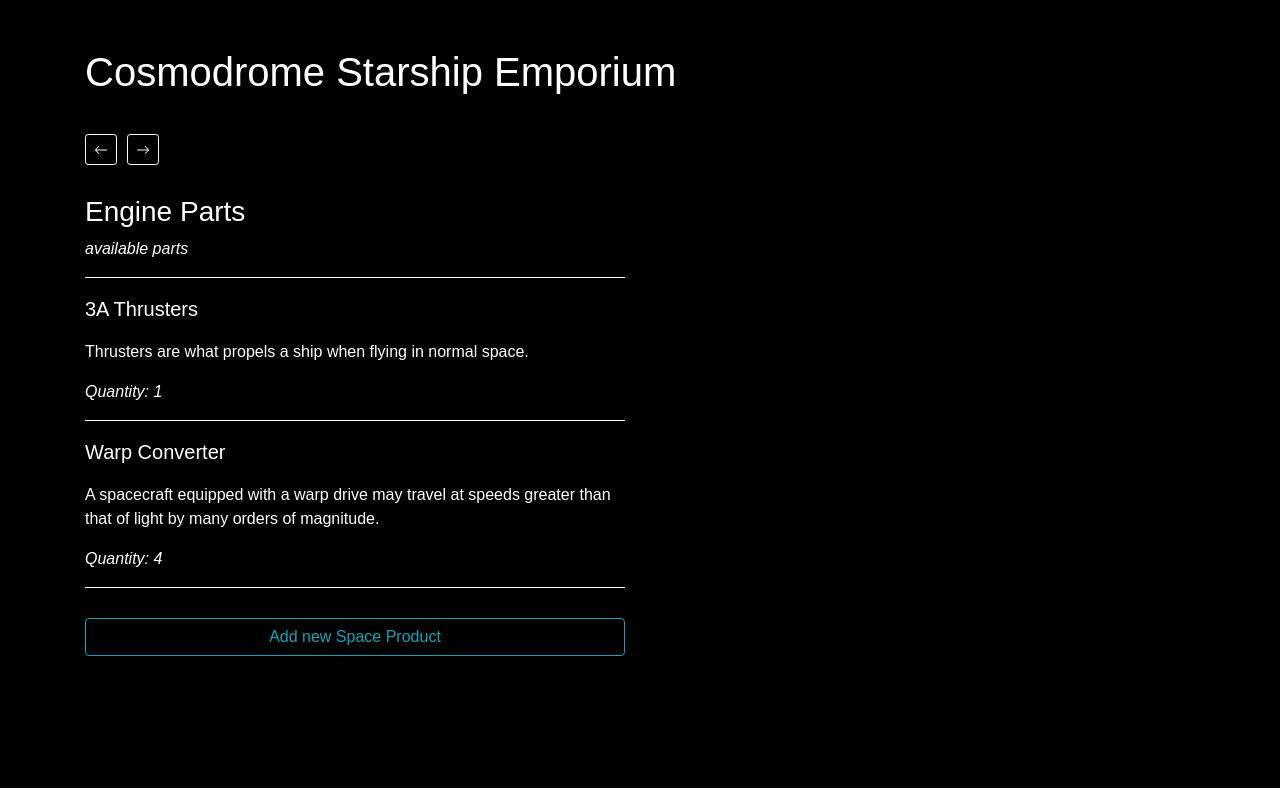
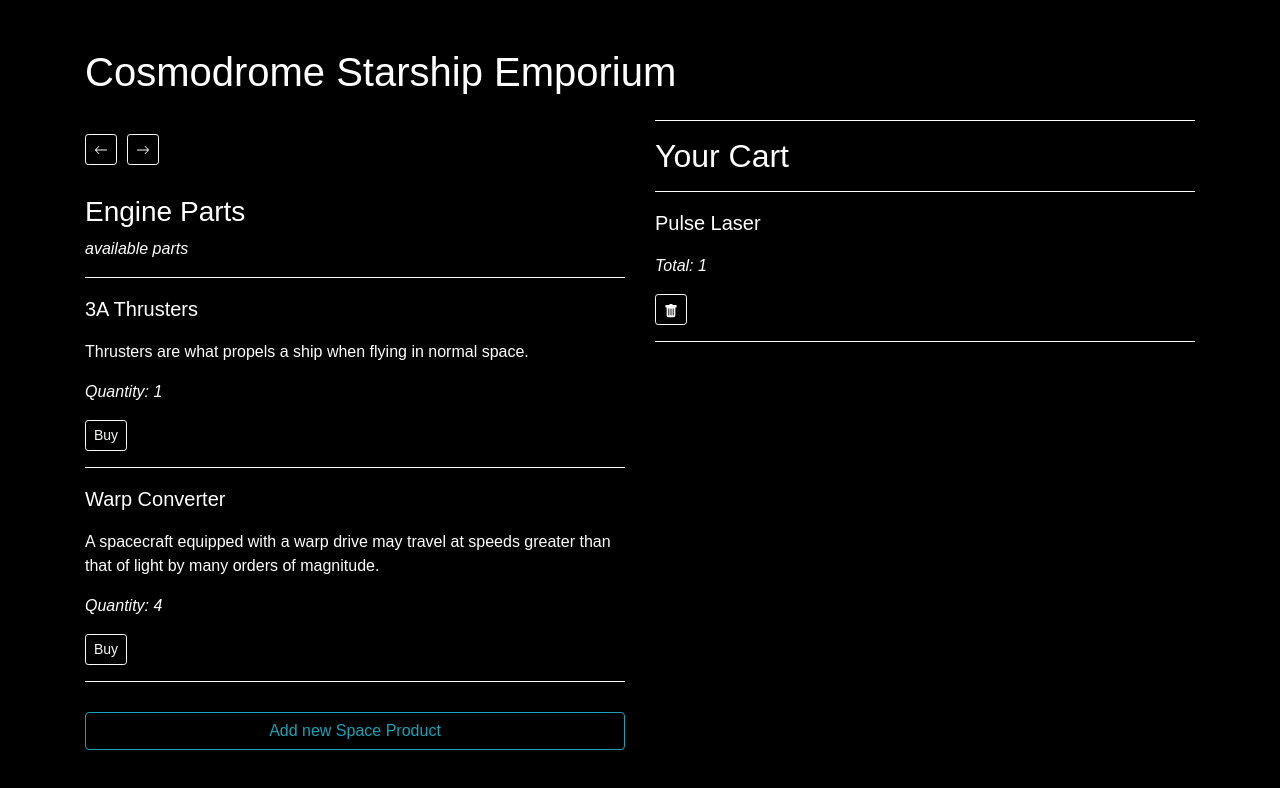
Before and after one commit to GrantEadie/cosmodrome, a React (Create React App) app: page / in a window 1280 px wide. Shown: the top 788 px of the page. Built offline with nearby package versions, Linux system fonts and the light colour scheme; a web font is replaced by a local one.

Commit message:
the cart functionality is at full.

```diff
--- a/src/components/App.js
+++ b/src/components/App.js
@@ -1,24 +1,13 @@
 import React from "react";
 import Header from "./Header";
 import CategoryControl from "./category/CategoryControl";
+
 
 function App(){
   return (
     <React.Fragment>
       <Header />
-      <div className="container">
-        <div className="row">
-          <div className="col-md-6">
-            <CategoryControl />
-          </div>
-          <div className="col-md-6">
-          </div>
-        </div>
-        <div className="row">
-          <div className="col-md-6">
-          </div>
-        </div>
-      </div>
+      <CategoryControl />
     </React.Fragment>
   );
 }
--- /dev/null
+++ b/src/components/cart/CartList.js
@@ -0,0 +1,29 @@
+import React from "react";
+import CartProduct from "./CartProduct";
+import PropTypes from "prop-types";
+
+
+function CartList(props) {
+  return (
+    <React.Fragment>
+    <hr />
+      <h2>Your Cart</h2>
+      <hr />
+      {props.cartList.map((product, index) =>
+        <CartProduct
+          prodName={product.prodName}
+          prodCategory={product.prodCategory}
+          cartTotal={product.cartTotal}
+          key={index} />
+      )}
+    </React.Fragment>
+  );
+}
+
+CartList.propTypes = {
+  cartList: PropTypes.array
+}
+
+
+
+export default CartList;
--- /dev/null
+++ b/src/components/cart/CartProduct.js
@@ -0,0 +1,29 @@
+import React from "react";
+import PropTypes from "prop-types";
+
+function CartProduct(props){
+  return (
+    <React.Fragment>
+        <p className="itemTitle">{props.prodName}</p>
+        <p>{props.prodDescription}</p>
+        <p><em>Total: {props.cartTotal}</em></p>
+        <button className="btn btn-outline-light btn-sm"><svg width="1em" height="1em" viewBox="0 0 16 16" class="bi bi-trash-fill" fill="currentColor" xmlns="http://www.w3.org/2000/svg">
+  <path fill-rule="evenodd" d="M2.5 1a1 1 0 0 0-1 1v1a1 1 0 0 0 1 1H3v9a2 2 0 0 0 2 2h6a2 2 0 0 0 2-2V4h.5a1 1 0 0 0 1-1V2a1 1 0 0 0-1-1H10a1 1 0 0 0-1-1H7a1 1 0 0 0-1 1H2.5zm3 4a.5.5 0 0 1 .5.5v7a.5.5 0 0 1-1 0v-7a.5.5 0 0 1 .5-.5zM8 5a.5.5 0 0 1 .5.5v7a.5.5 0 0 1-1 0v-7A.5.5 0 0 1 8 5zm3 .5a.5.5 0 0 0-1 0v7a.5.5 0 0 0 1 0v-7z"/>
+</svg></button>
+        <hr/>
+
+    </React.Fragment>
+  );
+}
+
+CartProduct.propTypes = {
+  prodName: PropTypes.string,
+  prodDescription: PropTypes.string,
+  prodCategory: PropTypes.string,
+  prodCartTotal: PropTypes.number,
+  id: PropTypes.number,
+  key: PropTypes.number,
+  whenProductClicked: PropTypes.func
+};
+
+export default CartProduct;
--- a/src/components/category/Category.js
+++ b/src/components/category/Category.js
@@ -16,6 +16,7 @@ function Category(props){
       <ul style={ulStyle}>
         {props.selection.map((part) =>
         <li><Product
+        onBuyProduct={props.onBuyProduct}
         whenProductClicked = {props.onProductSelection}
         prodName={part.prodName}
         prodDescription={part.prodDescription}
@@ -33,6 +34,8 @@ function Category(props){
 Category.propTypes = {
   category: PropTypes.string,
   selection: PropTypes.array,
-  onProductSelection: PropTypes.func
+  onProductSelection: PropTypes.func,
+  onBuyProduct: PropTypes.func,
+  whenProductClicked: PropTypes.func
 };
 export default Category;
--- a/src/components/category/CategoryControl.js
+++ b/src/components/category/CategoryControl.js
@@ -3,11 +3,13 @@ import CategoryList from './CategoryList';
 import NewProductForm from '../product/NewProductForm.js'
 import ProductDetail from '../product/ProductDetail'
 import EditProductForm from '../product/EditProductForm';
+import CartList from '../cart/CartList';
 
 class CategoryControl extends React.Component {
   constructor(props) {
     super(props);
     this.state = {
+      masterCartList: [{ prodName: "Pulse Laser", prodDescription: "Blasters!", prodQuantity: 3, id:9708, cartTotal: 1 }],
       formVisibleOnPage: false,
       selectedProduct: null,
       categoryVisibleOnPage: 0,
@@ -17,30 +19,70 @@ class CategoryControl extends React.Component {
         category: "Engine Parts",
         selection: [
           { prodName: "3A Thrusters", prodDescription: "Thrusters are what propels a ship when flying in normal space.", prodQuantity: 1, id: 9807 },
-          { prodName: "Warp Converter", prodDescription: "A spacecraft equipped with a warp drive may travel at speeds greater than that of light by many orders of magnitude.", prodQuantity: 4, id:9808 }
+          { prodName: "Warp Converter", prodDescription: "A spacecraft equipped with a warp drive may travel at speeds greater than that of light by many orders of magnitude.", prodQuantity: 4, id:9808, cartTotal: 0  }
         ]
       },
       {
         category: "Hardpoints",
-        selection: [{ prodName: "Pulse Laser", prodDescription: "Blasters!", prodQuantity: 3, id:9708 }]
+        selection: [{ prodName: "Pulse Laser", prodDescription: "Blasters!", prodQuantity: 3, id:9708, cartTotal: 0  }]
       },
       {
         category: "Ship Armor",
-        selection: [{ prodName: "Titanium Plate", prodDescription: "Ship Armor", prodQuantity: 4, id:9608 }]
+        selection: [{ prodName: "Titanium Plate", prodDescription: "Ship Armor", prodQuantity: 4, id:9608, cartTotal: 0  }]
       },
       {
         category: "Utility Mounts",
-        selection: [{ prodName: "Detailed Surface Scanner", prodDescription: "Scans Planets", prodQuantity: 5, id:9508 }]
+        selection: [{ prodName: "Detailed Surface Scanner", prodDescription: "Scans Planets", prodQuantity: 5, id:9508, cartTotal: 0  }]
       },
       {
         category: "Shield Generators",
-        selection: [{ prodName: "4E Shield Generator", prodDescription: "Protect your shiiit", prodQuantity: 4, id:9408 }]
+        selection: [{ prodName: "4E Shield Generator", prodDescription: "Protect your shiiit", prodQuantity: 4, id:9408, cartTotal: 0  }]
       },
       {
         category: "Internal compartments",
-        selection: [{ prodName: "6B Cargo Hold", prodDescription: "Hold your shiiit", prodQuantity: 5, id:9308 }]
+        selection: [{ prodName: "6B Cargo Hold", prodDescription: "Hold your shiiit", prodQuantity: 5, id:9308, cartTotal: 0  }]
       }]
     };
+  }
+
+  handleBuyClick = (id) => {
+
+    const currentCatIndex = this.state.categoryVisibleOnPage;
+
+    const clone = [...this.state.masterProductList]
+    const cartClone = [...this.state.masterCartList]
+
+    for (let i = 0; i <= clone[currentCatIndex].selection.length; i++){
+      if (clone[currentCatIndex].selection[i].id === id){
+        const currentProduct = clone[currentCatIndex].selection[i];
+        clone[currentCatIndex].selection[i].prodQuantity = clone[currentCatIndex].selection[i].prodQuantity -1;
+
+        let match = false
+        for (const e of cartClone) {
+          if (e.id === currentProduct.id) {
+            console.log("match in cart!")
+            match = true
+            e.cartTotal += 1;
+            break;
+          }
+        };
+        if (!match) {
+          cartClone.push(currentProduct)
+        }
+
+        break;
+
+      }
+    }
+
+
+    // if reduced to 0 will need to remove from list
+    this.setState({
+      selectedProduct: null,
+      formVisibleOnPage:false,
+      masterProductList: clone,
+      masterCartList: cartClone
+    });
   }
 
   handleEditingProductInList = (productToEdit) => {
@@ -117,7 +159,6 @@ class CategoryControl extends React.Component {
   }
 
   handleAddingNewProductToList = (newProduct) => {
-    console.log("checking to make sure that NEW PRODUCT is coming in")
     const clone = [...this.state.masterProductList]
     const newSelection = clone[newProduct.prodCategory].selection.concat(newProduct);
     clone[newProduct.prodCategory].selection = newSelection;
@@ -130,6 +171,7 @@ class CategoryControl extends React.Component {
   render() {
     let currentVisibleState = null;
     let buttonText = null;
+
 
     if (this.state.editing){
       currentVisibleState = <EditProductForm product = {this.state.selectedProduct} onEditProduct = {this.handleEditingProductInList} />
@@ -146,13 +188,21 @@ class CategoryControl extends React.Component {
       buttonText = "Return to Outfitting"
     } else {
       currentVisibleState = <CategoryList
-        currentIndex={this.state.categoryVisibleOnPage} availableProducts={this.state.masterProductList} onProductSelection={this.handleChangingSelectedProduct}/>
+        currentIndex={this.state.categoryVisibleOnPage}
+        availableProducts={this.state.masterProductList}
+        onProductSelection={this.handleChangingSelectedProduct}
+        onBuyProduct={this.handleBuyClick}/>
       buttonText = "Add new Space Product"
     }
 
+
+
     return (
       <React.Fragment>
-        <button className="arrow btn btn-outline-light btn-sm" onClick={this.handleClickDown}><svg width="1em" height="1em" viewBox="0 0 16 16" class="bi bi-arrow-left" fill="currentColor" xmlns="http://www.w3.org/2000/svg">
+        <div className="container">
+        <div className="row">
+          <div className="col-md-6">
+          <button className="arrow btn btn-outline-light btn-sm" onClick={this.handleClickDown}><svg width="1em" height="1em" viewBox="0 0 16 16" class="bi bi-arrow-left" fill="currentColor" xmlns="http://www.w3.org/2000/svg">
           <path fill-rule="evenodd" d="M15 8a.5.5 0 0 0-.5-.5H2.707l3.147-3.146a.5.5 0 1 0-.708-.708l-4 4a.5.5 0 0 0 0 .708l4 4a.5.5 0 0 0 .708-.708L2.707 8.5H14.5A.5.5 0 0 0 15 8z" />
         </svg></button>
         <button className="arrow btn btn-outline-light btn-sm" onClick={this.handleClickUp}><svg width="1em" height="1em" viewBox="0 0 16 16" class="bi bi-arrow-right" fill="currentColor" xmlns="http://www.w3.org/2000/svg">
@@ -160,6 +210,16 @@ class CategoryControl extends React.Component {
         </svg></button>
         {currentVisibleState}
         <button className="arrow btn btn-outline-info btn-block" onClick={this.handleClickForm}>{buttonText}</button>
+          </div>
+          <div className="col-md-6">
+            <CartList cartList={this.state.masterCartList}/>
+          </div>
+        </div>
+        <div className="row">
+          <div className="col-md-6">
+          </div>
+        </div>
+      </div>
       </React.Fragment>
     );
   }
--- a/src/components/category/CategoryList.js
+++ b/src/components/category/CategoryList.js
@@ -10,6 +10,7 @@ function CategoryList(props) {
         category={props.availableProducts[props.currentIndex].category}
         selection={props.availableProducts[props.currentIndex].selection}
         onProductSelection={props.onProductSelection}
+        onBuyProduct={props.onBuyProduct}
         />
     </React.Fragment>
   );
@@ -18,7 +19,8 @@ function CategoryList(props) {
 CategoryList.propTypes = {
   currentIndex: PropTypes.number,
   availableProducts: PropTypes.array,
-  onProductSelection: PropTypes.func
+  onProductSelection: PropTypes.func,
+  onBuyProduct: PropTypes.func
 }
 
 export default CategoryList;
--- a/src/components/product/Product.js
+++ b/src/components/product/Product.js
@@ -8,8 +8,10 @@ function Product(props){
         <p className="itemTitle">{props.prodName}</p>
         <p>{props.prodDescription}</p>
         <p><em>Quantity: {props.prodQuantity}</em></p>
+        </div>
+        <button className="btn btn-outline-light btn-sm" onClick = {() => props.onBuyProduct(props.id)}>Buy</button>
         <hr/>
-      </div>
+
     </React.Fragment>
   );
 }
@@ -21,7 +23,8 @@ Product.propTypes = {
   prodQuantity: PropTypes.number,
   id: PropTypes.number,
   key: PropTypes.number,
-  whenProductClicked: PropTypes.func
+  whenProductClicked: PropTypes.func,
+  onBuyProduct: PropTypes.func
 };
 
 export default Product;
--- a/src/components/product/ProductDetail.js
+++ b/src/components/product/ProductDetail.js
@@ -8,8 +8,8 @@ function ProductDetail(props){
     <React.Fragment>
       <h1>Product Detail</h1>
       <h3>Name: {product.prodName}</h3>
-      <h3>Description: {product.prodDescription}</h3>
-      <h3>Quantity: {product.prodQuantity}</h3>
+      <p>Description: {product.prodDescription}</p>
+      <h4>Quantity: {product.prodQuantity}</h4>
       <button className="btn btn-outline-danger btn-block" onClick={() => onClickingDelete(product.id) }>Delete This Part</button>
       <button className="btn btn-outline-light btn-block" onClick={ props.onClickingEdit }>Edit This Part</button>
 
```
Also changed, not shown: src/components/product/ProductList.js (deleted, +0 -25 lines).
